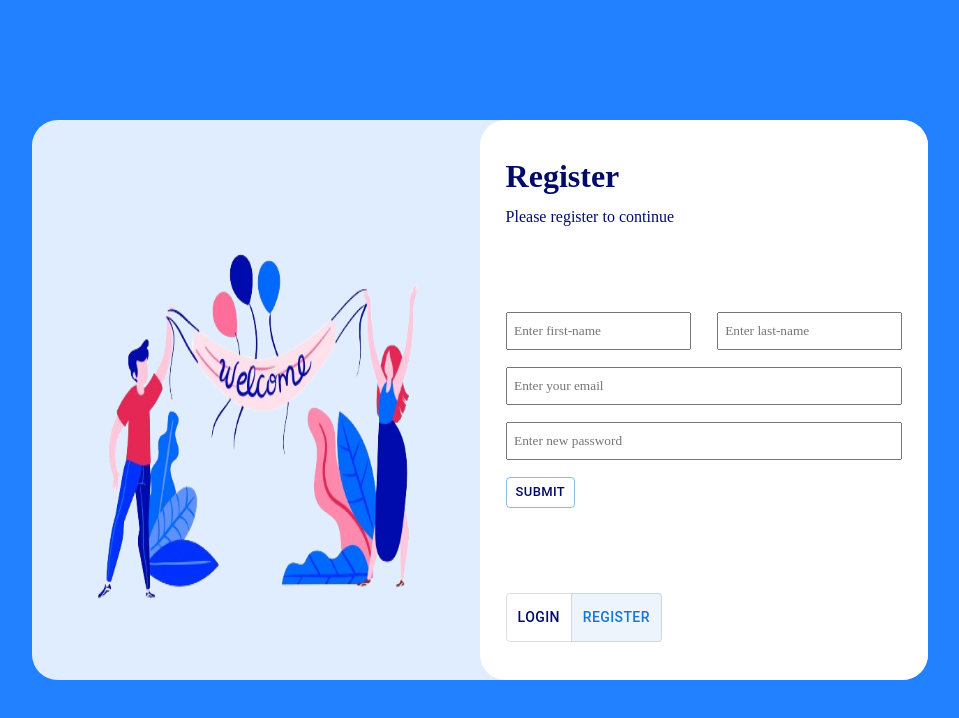
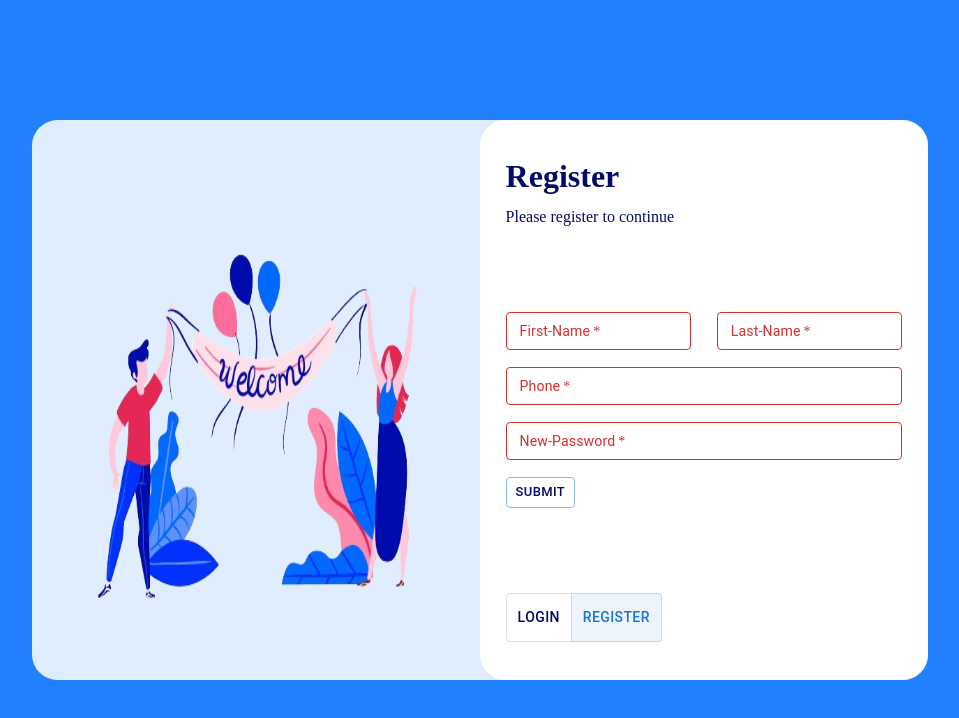
Before and after one commit to pranjalgogoi1209/text-tango-live-chat-app, a React (Vite) app in the folder text-tango/: page / in a window 1280 px wide. Both pictures are taken after a click on the button "LOGIN". Shown: the top 718 px of the page, without its empty margins (160-1119 px from the left). Built offline with nearby package versions, Linux system fonts and the light colour scheme.

Commit message:
updated Register component

```diff
--- a/text-tango/src/components/WelcomePage/Login.jsx
+++ b/text-tango/src/components/WelcomePage/Login.jsx
@@ -21,6 +21,7 @@ export default function Login({ toggle, setToggle }) {
             sx={{
               "& .MuiInputBase-root": {
                 height: "3vw",
+                fontSize: "1.1vw",
               },
             }}
             type="number"
@@ -35,6 +36,7 @@ export default function Login({ toggle, setToggle }) {
             sx={{
               "& .MuiInputBase-root": {
                 height: "3vw",
+                fontSize: "1.1vw",
               },
             }}
             type="password"
--- a/text-tango/src/components/WelcomePage/Register.jsx
+++ b/text-tango/src/components/WelcomePage/Register.jsx
@@ -1,9 +1,21 @@
-import React from "react";
+import React, { useState } from "react";
 import styled from "styled-components";
 import ToggleBtn from "./ToggleBtn";
-import { Stack, Button } from "@mui/material";
+import { Stack, Button, TextField } from "@mui/material";
 
 export default function Register({ toggle, setToggle }) {
+  // form data : values
+  const [values, setValues] = useState({
+    firstName: "",
+    lastName: "",
+    phoneNumber: "",
+    password: "",
+  });
+  const handleChange = e => {
+    setValues({ ...values, [e.target.name]: e.target.value });
+  };
+  console.log(values);
+
   return (
     <Wrapper>
       <div className="Register">
@@ -14,11 +26,72 @@ export default function Register({ toggle, setToggle }) {
 
         <form>
           <div className="name">
-            <input type="name" placeholder="Enter first-name" />
-            <input type="name" placeholder="Enter last-name" />
+            <TextField
+              InputLabelProps={{ className: "text_field" }}
+              sx={{
+                "& .MuiInputBase-root": {
+                  height: "3vw",
+                  fontSize: "1.1vw",
+                },
+              }}
+              name="firstName"
+              label="First-Name"
+              size="small"
+              required
+              error={!values.firstName}
+              onChange={e => handleChange(e)}
+            />
+            <TextField
+              InputLabelProps={{ className: "text_field" }}
+              sx={{
+                "& .MuiInputBase-root": {
+                  height: "3vw",
+                  fontSize: "1.1vw",
+                },
+              }}
+              name="lastName"
+              label="Last-Name"
+              size="small"
+              required
+              error={!values.lastName}
+              onChange={e => handleChange(e)}
+            />
           </div>
-          <input type="email" placeholder="Enter your email" />
-          <input type="password" placeholder="Enter new password" />
+
+          <TextField
+            InputLabelProps={{ className: "text_field" }}
+            sx={{
+              "& .MuiInputBase-root": {
+                height: "3vw",
+                fontSize: "1.1vw",
+              },
+            }}
+            type="number"
+            name="phoneNumber"
+            label="Phone"
+            size="small"
+            required
+            error={!values.phoneNumber}
+            onChange={e => handleChange(e)}
+          />
+
+          <TextField
+            InputLabelProps={{ className: "text_field" }}
+            sx={{
+              "& .MuiInputBase-root": {
+                height: "3vw",
+                fontSize: "1.1vw",
+              },
+            }}
+            type="password"
+            name="password"
+            label="New-Password"
+            size="small"
+            required
+            error={!values.password}
+            onChange={e => handleChange(e)}
+          />
+
           <Stack direction="row">
             <Button variant="outlined" size="small">
               Submit
@@ -51,6 +124,9 @@ const Wrapper = styled.div`
       display: flex;
       flex-direction: column;
       gap: 1.3vw;
+      .text_field {
+        font-size: 1.1vw;
+      }
       .name {
         display: flex;
         gap: 2vw;
```
